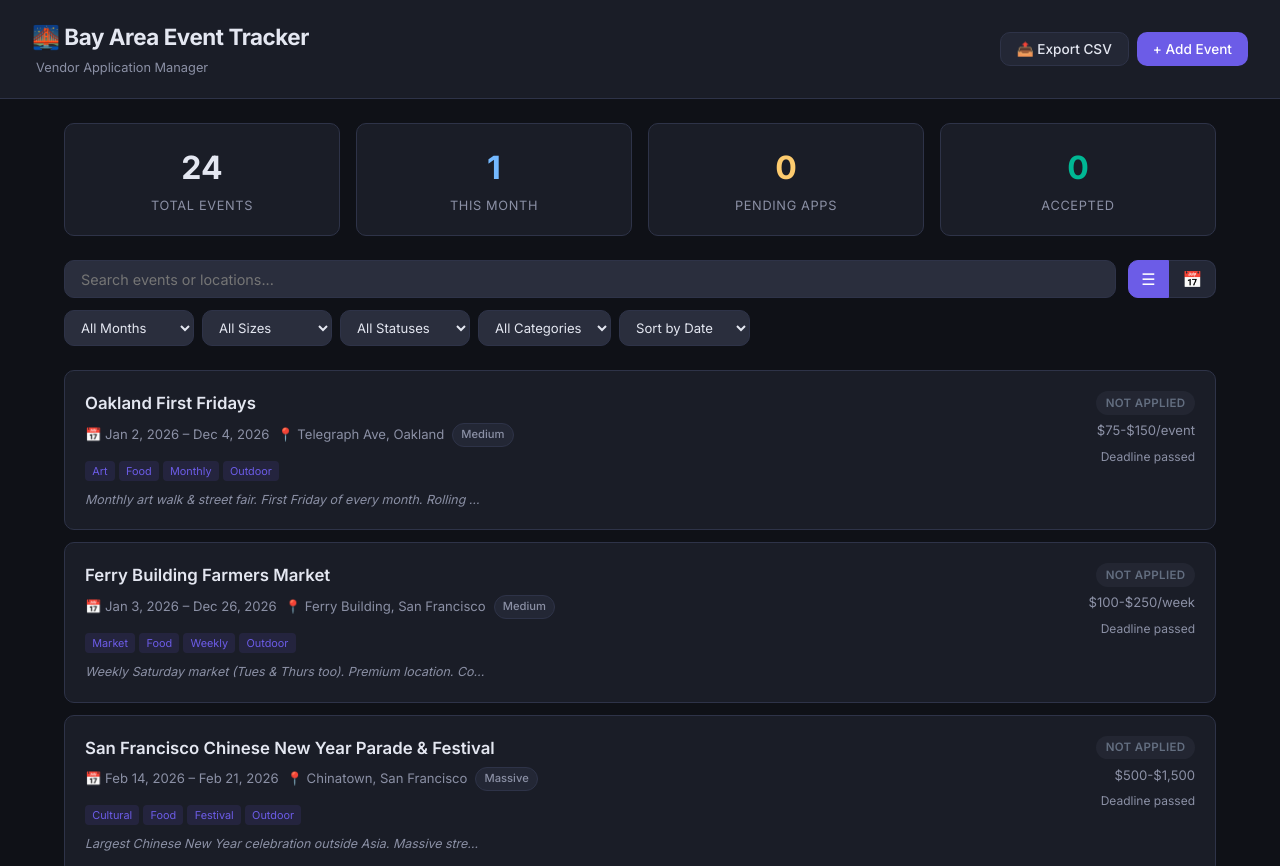
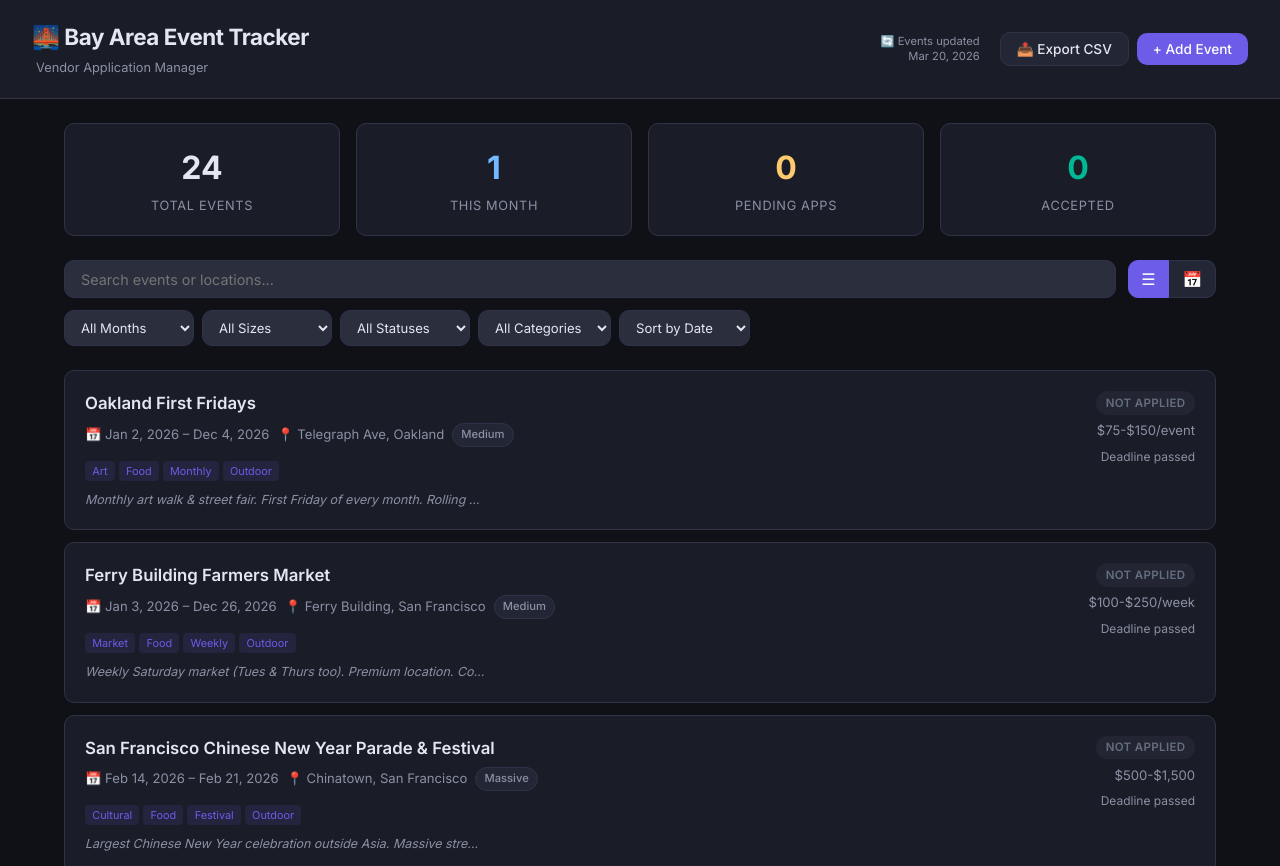
Before and after one commit to Raindoo/bay-area-events, a plain HTML site: page index.html in a window 1280 px wide. Shown: the top 866 px of the page. Drawn offline with Linux system fonts and the light colour scheme.

Commit message:
Add last updated indicator + prepare for auto-updates

```diff
--- a/app.js
+++ b/app.js
@@ -10,6 +10,21 @@ function init() {
     updateDashboard();
     renderList();
     bindEvents();
+    loadLastUpdated();
+}
+
+// === Last Updated ===
+function loadLastUpdated() {
+    fetch('last-updated.json?' + Date.now())
+        .then(r => r.ok ? r.json() : null)
+        .then(data => {
+            if (data && data.timestamp) {
+                const d = new Date(data.timestamp);
+                const fmt = d.toLocaleDateString('en-US', { month: 'short', day: 'numeric', year: 'numeric' });
+                document.getElementById('lastUpdated').innerHTML = '🔄 Events updated<br>' + fmt;
+            }
+        })
+        .catch(() => {});
 }
 
 // === Data Management ===
--- a/index.html
+++ b/index.html
@@ -15,6 +15,7 @@
             <span class="subtitle">Vendor Application Manager</span>
         </div>
         <div class="header-right">
+            <div id="lastUpdated" class="last-updated"></div>
             <button id="exportBtn" class="btn btn-secondary" title="Export CSV">📤 Export CSV</button>
             <button id="addEventBtn" class="btn btn-primary">+ Add Event</button>
         </div>
--- /dev/null
+++ b/last-updated.json
@@ -0,0 +1,4 @@
+{
+  "timestamp": "2026-03-19T22:46:00-07:00",
+  "summary": "Initial build with 24 pre-loaded Bay Area events"
+}
--- a/styles.css
+++ b/styles.css
@@ -57,7 +57,15 @@ header {
     color: var(--text-dim);
     margin-left: 0.25rem;
 }
-.header-right { display: flex; gap: 0.5rem; }
+.header-right { display: flex; gap: 0.5rem; align-items: center; }
+.last-updated {
+    font-size: 0.7rem;
+    color: var(--text-dim);
+    text-align: right;
+    line-height: 1.3;
+    margin-right: 0.75rem;
+    white-space: nowrap;
+}
 
 /* === Buttons === */
 .btn {
```
